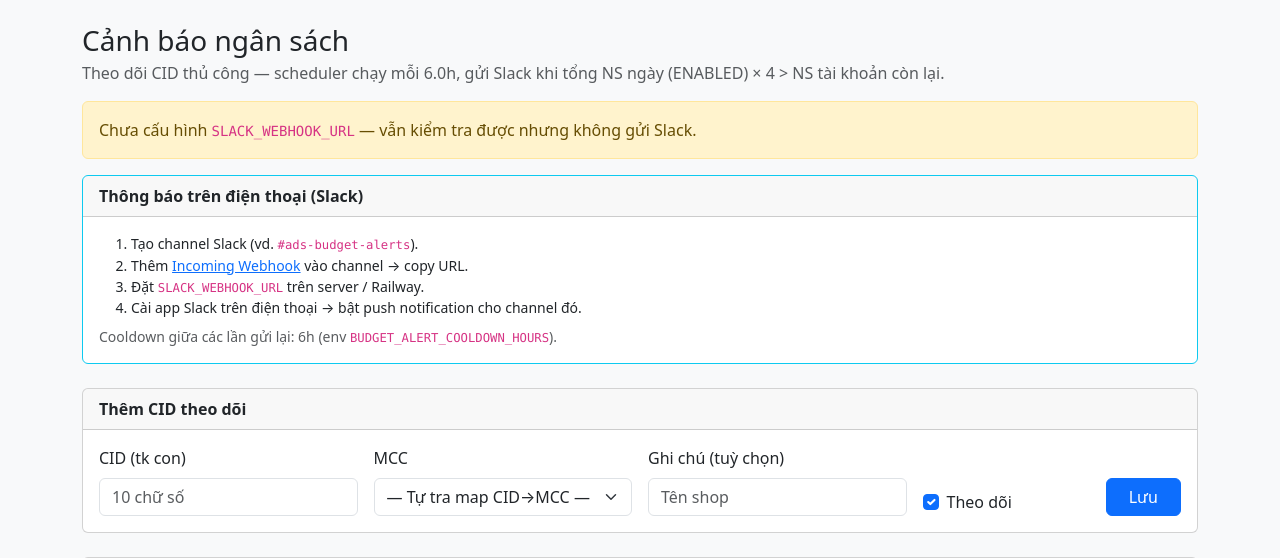
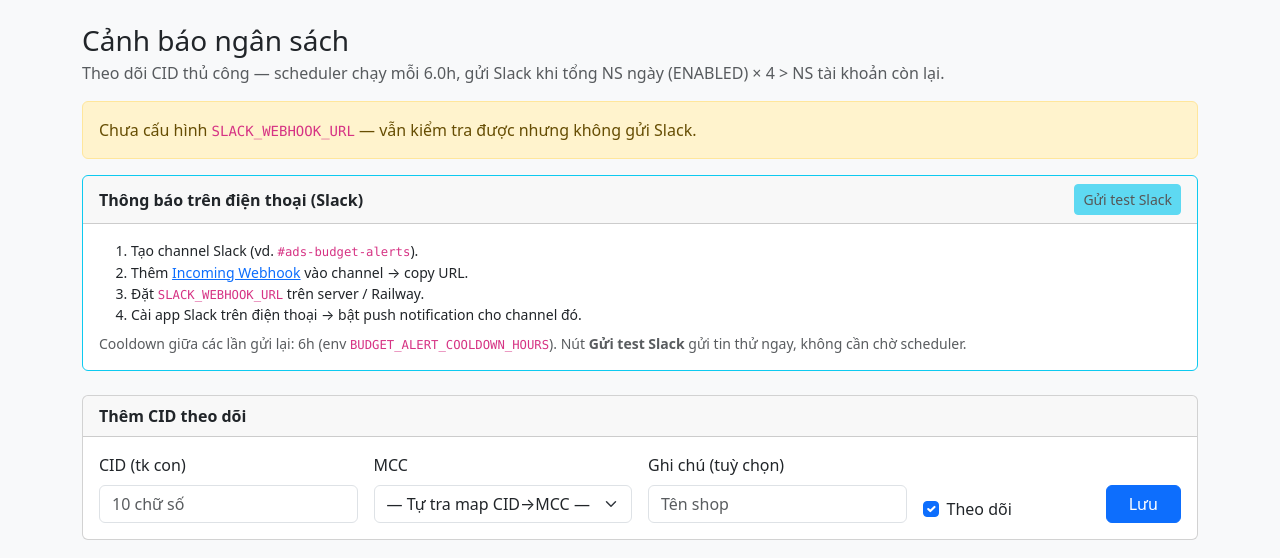
Before and after one commit to RobertTAnh/google_ads, a Flask app: page /budget-alerts in a window 1280 px wide. Shown: the part 64-622 px from the top of the page. Run offline with Flask 3, Linux system fonts and the light colour scheme; the visitor is signed in with stand-in values (Sample User, id 1); data that the repository does not hold is empty; some libraries are stand-ins or nearby versions.

Commit message:
feat: add Slack test notification button on budget alerts page
Co-authored-by: Cursor <cursoragent@cursor.com>

```diff
--- a/app.py
+++ b/app.py
@@ -55,7 +55,7 @@ from budget_alert_store import (
     update_watch_check_result,
     upsert_watch,
 )
-from slack_notifier import send_budget_alert
+from slack_notifier import send_budget_alert, send_slack_test_message
 
 _ACCOUNT_CACHE_BY_MCC: dict[str, dict] = {}
 _REPORT_PROJECTS_LOCK = threading.Lock()
@@ -1648,6 +1648,19 @@ def create_app() -> Flask:
             flash(f"Lỗi: {e}", "danger")
         return redirect(url_for("budget_alerts_page"))
 
+    @app.post("/budget-alerts/test-slack")
+    def budget_alerts_test_slack():
+        webhook = (os.getenv("SLACK_WEBHOOK_URL") or "").strip()
+        if not webhook:
+            flash("Chưa cấu hình SLACK_WEBHOOK_URL trên server.", "danger")
+            return redirect(url_for("budget_alerts_page"))
+        try:
+            send_slack_test_message(webhook)
+            flash("Đã gửi tin test tới Slack — kiểm tra channel và điện thoại.", "success")
+        except Exception as e:
+            flash(f"Gửi Slack thất bại: {e}", "danger")
+        return redirect(url_for("budget_alerts_page"))
+
     register_mcp_routes(
         app,
         build_google_ads_client_for_mcc=_build_google_ads_client_for_mcc,
--- a/templates/budget_alerts.html
+++ b/templates/budget_alerts.html
@@ -19,7 +19,14 @@
   {% endif %}
 
   <div class="card mb-4 border-info">
-    <div class="card-header fw-semibold">Thông báo trên điện thoại (Slack)</div>
+    <div class="card-header d-flex align-items-center justify-content-between">
+      <span class="fw-semibold">Thông báo trên điện thoại (Slack)</span>
+      <form method="post" action="{{ url_for('budget_alerts_test_slack') }}" class="mb-0">
+        <button type="submit" class="btn btn-sm btn-info" {% if not slack_configured %}disabled title="Cần SLACK_WEBHOOK_URL"{% endif %}>
+          Gửi test Slack
+        </button>
+      </form>
+    </div>
     <div class="card-body small">
       <ol class="mb-0">
         <li>Tạo channel Slack (vd. <code>#ads-budget-alerts</code>).</li>
@@ -27,7 +34,10 @@
         <li>Đặt <code>SLACK_WEBHOOK_URL</code> trên server / Railway.</li>
         <li>Cài app Slack trên điện thoại → bật push notification cho channel đó.</li>
       </ol>
-      <p class="mb-0 mt-2 text-muted">Cooldown giữa các lần gửi lại: {{ cooldown_hours | int }}h (env <code>BUDGET_ALERT_COOLDOWN_HOURS</code>).</p>
+      <p class="mb-0 mt-2 text-muted">
+        Cooldown giữa các lần gửi lại: {{ cooldown_hours | int }}h (env <code>BUDGET_ALERT_COOLDOWN_HOURS</code>).
+        Nút <strong>Gửi test Slack</strong> gửi tin thử ngay, không cần chờ scheduler.
+      </p>
     </div>
   </div>
 
```
Also changed, not shown: slack_notifier.py (+16 -0 lines).
